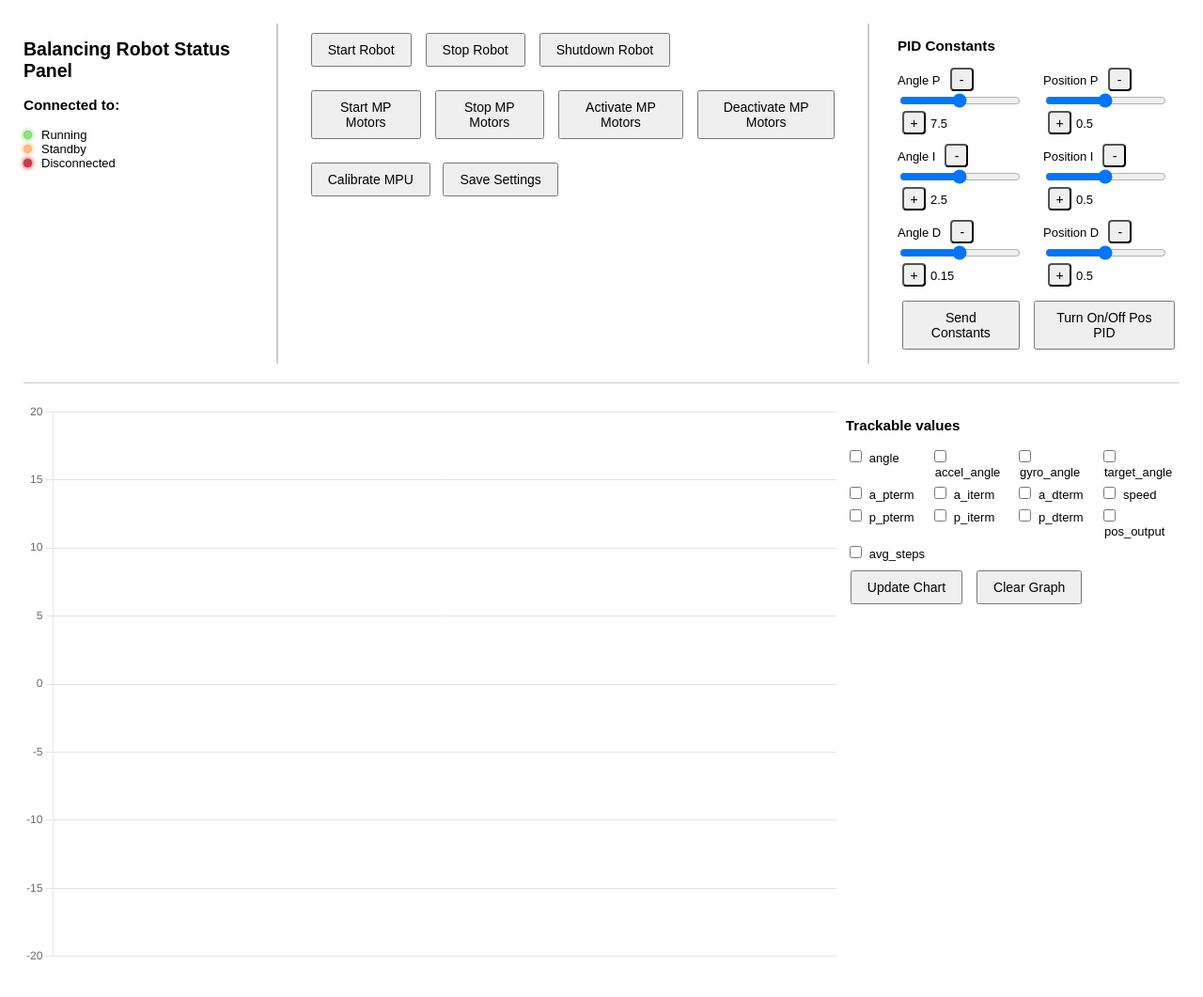
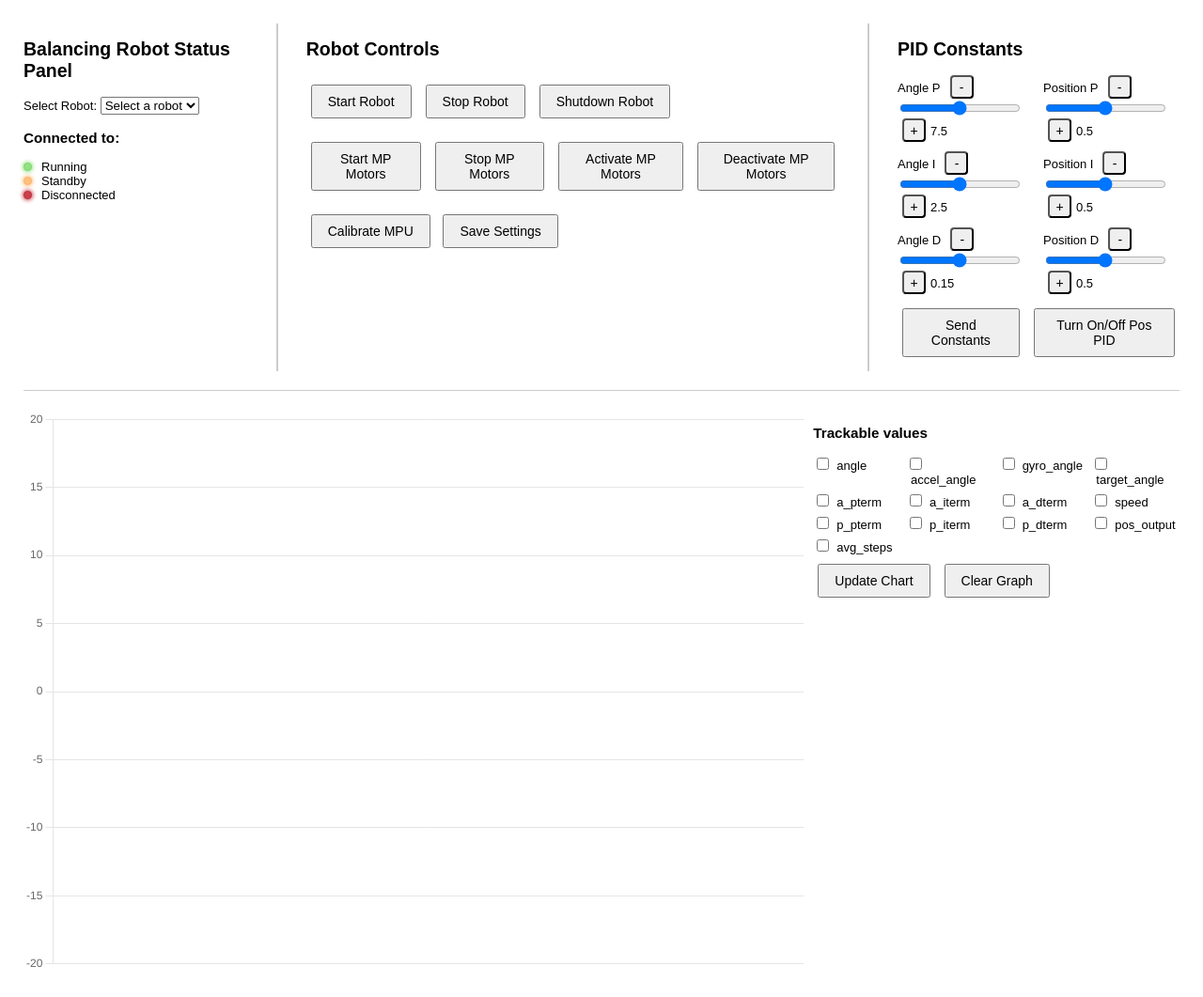
Before and after one commit to OrangeObst/Balancing_Robot, a Flask app: page / in a window 1280 px wide. Shown: the whole page at 94% size. Before the commit the page ends 1021 px from the top, so only its background shows below. Run offline with Flask 3, Linux system fonts and the light colour scheme.

Commit message:
Starting to seperate server from robot

```diff
--- a/src/network/server.py
+++ b/src/network/server.py
@@ -1,85 +1,204 @@
-from flask import Flask, render_template
-from flask_socketio import SocketIO
+from flask import Flask, render_template, request
+from flask_socketio import SocketIO, emit, join_room, leave_room
 
 app = Flask(__name__)
 socketio = SocketIO(app)
-robot_process = None
+robot_connections = {}  # robot_id -> {'sid': socket_id, 'name': robot_name, ...}
+client_subscriptions = {}  # client_sid -> robot_id
 
 @app.route('/')
 def index():
     return render_template('index.html')
 
+# TODO: request SID part missing. Robot doesn't connect to server properly and commands don#t reach the robot
+
+# ===== Robot Registration =====
+@socketio.on('register_robot', namespace='/robot')
+def register_robot(data):
+    robot_id = data.get('id')  # Should be unique (e.g., MAC, UUID, or name)
+    robot_name = data.get('name')
+    robot_connections[robot_id] = {
+        'sid': request.sid,
+        'name': robot_name,
+        # add more robot meta if needed
+    }
+    emit('robot_list', get_robot_list(), namespace='/client', broadcast=True)
+    print(f"Robot registered: {robot_id} ({robot_name})")
+
+@socketio.on('disconnect', namespace='/robot')
+def robot_disconnect():
+    # Remove robot from registry
+    for robot_id, info in list(robot_connections.items()):
+        if info['sid'] == request.sid:
+            del robot_connections[robot_id]
+            emit('robot_list', get_robot_list(), namespace='/client', broadcast=True)
+            print(f"Robot disconnected: {robot_id}")
+            break
+
+def get_robot_list():
+    return [{'id': rid, 'name': info['name']} for rid, info in robot_connections.items()]
+
+# ===== Client Management =====
+
+@socketio.on('get_robot_list', namespace='/client')
+def handle_get_robot_list():
+    emit('robot_list', get_robot_list())
+
+@socketio.on('subscribe_robot', namespace='/client')
+def subscribe_robot(data):
+    robot_id = data.get('robot_id')
+    prev_robot_id = client_subscriptions.get(request.sid)
+    if prev_robot_id and prev_robot_id != robot_id:
+        leave_room(prev_robot_id)
+    client_subscriptions[request.sid] = robot_id
+    join_room(robot_id)
+    print(f"Client {request.sid} subscribed to robot {robot_id}")
+    # emit('subscribed', {'robot_id': robot_id})
+
+@socketio.on('disconnect', namespace='/client')
+def client_disconnect():
+    prev_robot_id = client_subscriptions.pop(request.sid, None)
+    if prev_robot_id:
+        leave_room(prev_robot_id)
+
 # ===== From Robot to Client =====
 
 @socketio.on('data', namespace='/robot')
 def handle_data(payload):
-    socketio.emit('data', payload, namespace='/client')
+    robot_id = None
+    for rid, info in robot_connections.items():
+        if info['sid'] == request.sid:
+            robot_id = rid
+            break
+    if robot_id:
+        socketio.emit('data', payload, room=robot_id, namespace='/client')
 
 @socketio.on('pid_constants', namespace='/robot')
 def handle_pid_constants_from_robot(payload):
-    socketio.emit('pid_constants', payload, namespace='/client')
+    robot_id = None
+    for rid, info in robot_connections.items():
+        if info['sid'] == request.sid:
+            robot_id = rid
+            break
+    if robot_id:
+        socketio.emit('pid_constants', payload, room=robot_id, namespace='/client')
 
 @socketio.on('pos_pid_status', namespace='/robot')
 def handle_pos_pid_status(payload):
-    socketio.emit('pos_pid_status', payload, namespace='/client')
+    robot_id = None
+    for rid, info in robot_connections.items():
+        if info['sid'] == request.sid:
+            robot_id = rid
+            break
+    if robot_id:
+        socketio.emit('pos_pid_status', payload, room=robot_id, namespace='/client')
 
 @socketio.on('robot_status', namespace='/robot')
 def handle_robot_status(payload):
-    socketio.emit('robot_status', payload, namespace='/client')
+    robot_id = None
+    for rid, info in robot_connections.items():
+        if info['sid'] == request.sid:
+            robot_id = rid
+            break
+    if robot_id:
+        socketio.emit('robot_status', payload, room=robot_id, namespace='/client')
 
 @socketio.on('robot_data', namespace='/robot')
-def handle_robot_status(payload):
-    socketio.emit('robot_data', payload, namespace='/client')
+def handle_robot_data(payload):
+    robot_id = None
+    for rid, info in robot_connections.items():
+        if info['sid'] == request.sid:
+            robot_id = rid
+            break
+    if robot_id:
+        # Room includes all clients subscribed to this robot
+        socketio.emit('robot_data', payload, room=robot_id, namespace='/client')
 
 # ===== From Client to Robot =====
 
 @socketio.on('connect', namespace='/client')
 def handle_client_connect():
-    socketio.emit('new_connection', namespace='/robot')
+    robot_id = client_subscriptions.get(request.sid)
+    if robot_id and robot_id in robot_connections:
+        robot_sid = robot_connections[robot_id]['sid']
+        socketio.emit('new_connection', room=robot_sid, namespace='/robot')
 
 @socketio.on('update_constants', namespace='/client')
 def handle_update_constants(payload):
-    socketio.emit('update_constants', payload, namespace='/robot')
+    robot_id = client_subscriptions.get(request.sid)
+    if robot_id and robot_id in robot_connections:
+        robot_sid = robot_connections[robot_id]['sid']
+        socketio.emit('update_constants', payload, room=robot_sid, namespace='/robot')
 
 @socketio.on('calibrate_mpu', namespace='/client')
-def handle_calibrate_mpu(payload=3):
-    socketio.emit('calibrate_mpu', payload, namespace='/robot')
+def handle_calibrate_mpu(payload):
+    robot_id = client_subscriptions.get(request.sid)
+    if robot_id and robot_id in robot_connections:
+        robot_sid = robot_connections[robot_id]['sid']
+        socketio.emit('calibrate_mpu', payload, room=robot_sid, namespace='/robot')
 
 @socketio.on('start_robot', namespace='/client')
 def handle_start_robot():
-    socketio.emit('start_robot', namespace='/robot')
+    robot_id = client_subscriptions.get(request.sid)
+    if robot_id and robot_id in robot_connections:
+        robot_sid = robot_connections[robot_id]['sid']
+        socketio.emit('start_robot', room=robot_sid, namespace='/robot')
 
 @socketio.on('stop_robot', namespace='/client')
 def handle_stop_robot():
-    socketio.emit('stop_robot', namespace='/robot')
+    robot_id = client_subscriptions.get(request.sid)
+    if robot_id and robot_id in robot_connections:
+        robot_sid = robot_connections[robot_id]['sid']
+        socketio.emit('stop_robot', room=robot_sid, namespace='/robot')
 
 @socketio.on('shutdown_robot', namespace='/client')
 def handle_shutdown_robot():
-    socketio.emit('shutdown_robot', namespace='/robot')
+    robot_id = client_subscriptions.get(request.sid)
+    if robot_id and robot_id in robot_connections:
+        robot_sid = robot_connections[robot_id]['sid']
+        socketio.emit('shutdown_robot', room=robot_sid, namespace='/robot')
 
 @socketio.on('save_settings', namespace='/client')
 def handle_save_settings():
-    socketio.emit('save_settings', namespace='/robot')
+    robot_id = client_subscriptions.get(request.sid)
+    if robot_id and robot_id in robot_connections:
+        robot_sid = robot_connections[robot_id]['sid']
+        socketio.emit('save_settings', room=robot_sid, namespace='/robot')
 
 @socketio.on('switch_pos_pid', namespace='/client')
 def handle_switch_pos_pid():
-    socketio.emit('switch_pos_pid', namespace='/robot')
+    robot_id = client_subscriptions.get(request.sid)
+    if robot_id and robot_id in robot_connections:
+        robot_sid = robot_connections[robot_id]['sid']
+        socketio.emit('switch_pos_pid', room=robot_sid, namespace='/robot')
 
 @socketio.on('start_motors', namespace='/client')
 def handle_start_motors():
-    socketio.emit('start_motors', namespace='/robot')
+    robot_id = client_subscriptions.get(request.sid)
+    if robot_id and robot_id in robot_connections:
+        robot_sid = robot_connections[robot_id]['sid']
+        socketio.emit('start_motors', room=robot_sid, namespace='/robot')
 
 @socketio.on('stop_motors', namespace='/client')
 def handle_stop_motors():
-    socketio.emit('stop_motors', namespace='/robot')
+    robot_id = client_subscriptions.get(request.sid)
+    if robot_id and robot_id in robot_connections:
+        robot_sid = robot_connections[robot_id]['sid']
+        socketio.emit('stop_motors', room=robot_sid, namespace='/robot')
 
 @socketio.on('activate_motors', namespace='/client')
 def handle_activate_motors():
-    socketio.emit('activate_motors', namespace='/robot')
+    robot_id = client_subscriptions.get(request.sid)
+    if robot_id and robot_id in robot_connections:
+        robot_sid = robot_connections[robot_id]['sid']
+        socketio.emit('activate_motors', room=robot_sid, namespace='/robot')
 
 @socketio.on('deactivate_motors', namespace='/client')
 def handle_deactivate_motors():
-    socketio.emit('deactivate_motors', namespace='/robot')
+    robot_id = client_subscriptions.get(request.sid)
+    if robot_id and robot_id in robot_connections:
+        robot_sid = robot_connections[robot_id]['sid']
+        socketio.emit('deactivate_motors', room=robot_sid, namespace='/robot')
 
 if __name__ == '__main__':
     socketio.run(app, host='0.0.0.0')
--- a/src/network/templates/index.html
+++ b/src/network/templates/index.html
@@ -105,7 +105,7 @@
 
         #chartContainer {
             position: relative;
-            width: 80%;
+            width: 70%;
             max-width: 1200px;
             height: 600px;
         }
@@ -185,6 +185,12 @@
     <div id="topContainer">
         <div>
             <h2>Balancing Robot Status Panel</h2>
+            <div>
+                <label for="robotSelect">Select Robot:</label>
+                <select id="robotSelect">
+                    <option value="" disabled selected>Select a robot</option>
+                </select>
+            </div>
             <h3 id="robotName">Connected to: <span></span></h3>
             <ul>
                 <li id="status-running" class="status running">Running</li>
@@ -194,16 +200,23 @@
         </div>
         <div class="vertical-divider"></div>
         <div class="updateButtonAlignment">
+            <div>
+                <h2>Robot Controls</h2>
+            </div>
             <div class="buttonRow">
                 <button type="button" id="startRobotButton" class="updateButton">Start Robot</button>
                 <button type="button" id="stopRobotButton" class="updateButton">Stop Robot</button>
                 <button type="button" id="shutdownRobotButton" class="updateButton">Shutdown Robot</button>
             </div>
             <div class="buttonRow">
-                <button type="button" id="startMotors" class="updateButton" title="Start multiprocessed motors">Start MP Motors</button>
-                <button type="button" id="stopMotors" class="updateButton" title="Stop multiprocessed motors">Stop MP Motors</button>
-                <button type="button" id="activateMotors" class="updateButton" title="Activate multiprocessed motors">Activate MP Motors</button>
-                <button type="button" id="deactivateMotors" class="updateButton" title="Deactivate multiprocessed motors">Deactivate MP Motors</button>
+                <button type="button" id="startMotors" class="updateButton" title="Start multiprocessed motors">Start MP
+                    Motors</button>
+                <button type="button" id="stopMotors" class="updateButton" title="Stop multiprocessed motors">Stop MP
+                    Motors</button>
+                <button type="button" id="activateMotors" class="updateButton"
+                    title="Activate multiprocessed motors">Activate MP Motors</button>
+                <button type="button" id="deactivateMotors" class="updateButton"
+                    title="Deactivate multiprocessed motors">Deactivate MP Motors</button>
             </div>
             <div>
                 <button type="button" id="calibrateMpuButton" class="updateButton">Calibrate MPU</button>
@@ -212,7 +225,7 @@
         </div>
         <div class="vertical-divider"></div>
         <div id="pidCalibration">
-            <h3>PID Constants</h3>
+            <h2>PID Constants</h2>
             <div id="constantsForm">
                 <div id="constantsFormContainer">
                     <div id="anglePIDGroup" class="pidGroup"></div>
@@ -486,6 +499,23 @@
             }
         });
 
+        socket.emit('get_robot_list');
+
+        socket.on('robot_list', function(list) {
+            const select = document.getElementById('robotSelect');
+            select.innerHTML = '';
+            list.forEach(robot => {
+                const option = document.createElement('option');
+                option.value = robot.id;
+                option.textContent = robot.name;
+                select.appendChild(option);
+            });
+        });
+
+        document.getElementById('robotSelect').addEventListener('change', function() {
+            socket.emit('subscribe_robot', {robot_id: this.value});
+        });
+
         document.getElementById('startRobotButton').addEventListener('click', function () {
             socket.emit('start_robot');
         });
--- a/src/network/websocket.py
+++ b/src/network/websocket.py
@@ -74,5 +74,11 @@ class WebsocketClient:
     def connect(self):
         self.sio.connect(self.server_url, namespaces=['/robot'])
 
+    def disconnect(self):
+        self.sio.disconnect()
+
+    def register_robot(self, data):
+        self.sio.emit('register_robot', data=data, namespace='/robot')
+
     def emit(self, event, data):
         self.sio.emit(event, data=data, namespace='/robot')
```
Also changed, not shown: src/robot/robot.py (+31 -5 lines).
